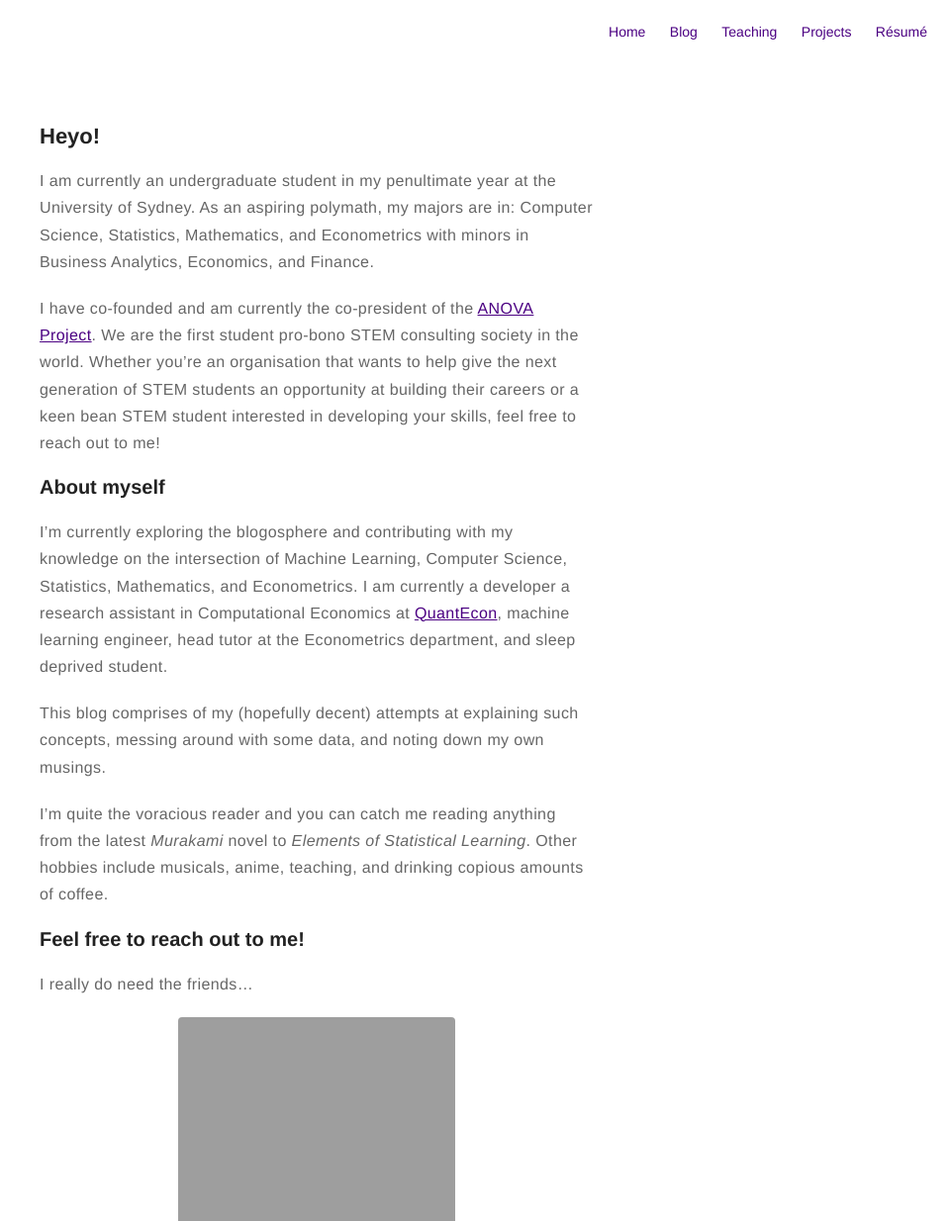
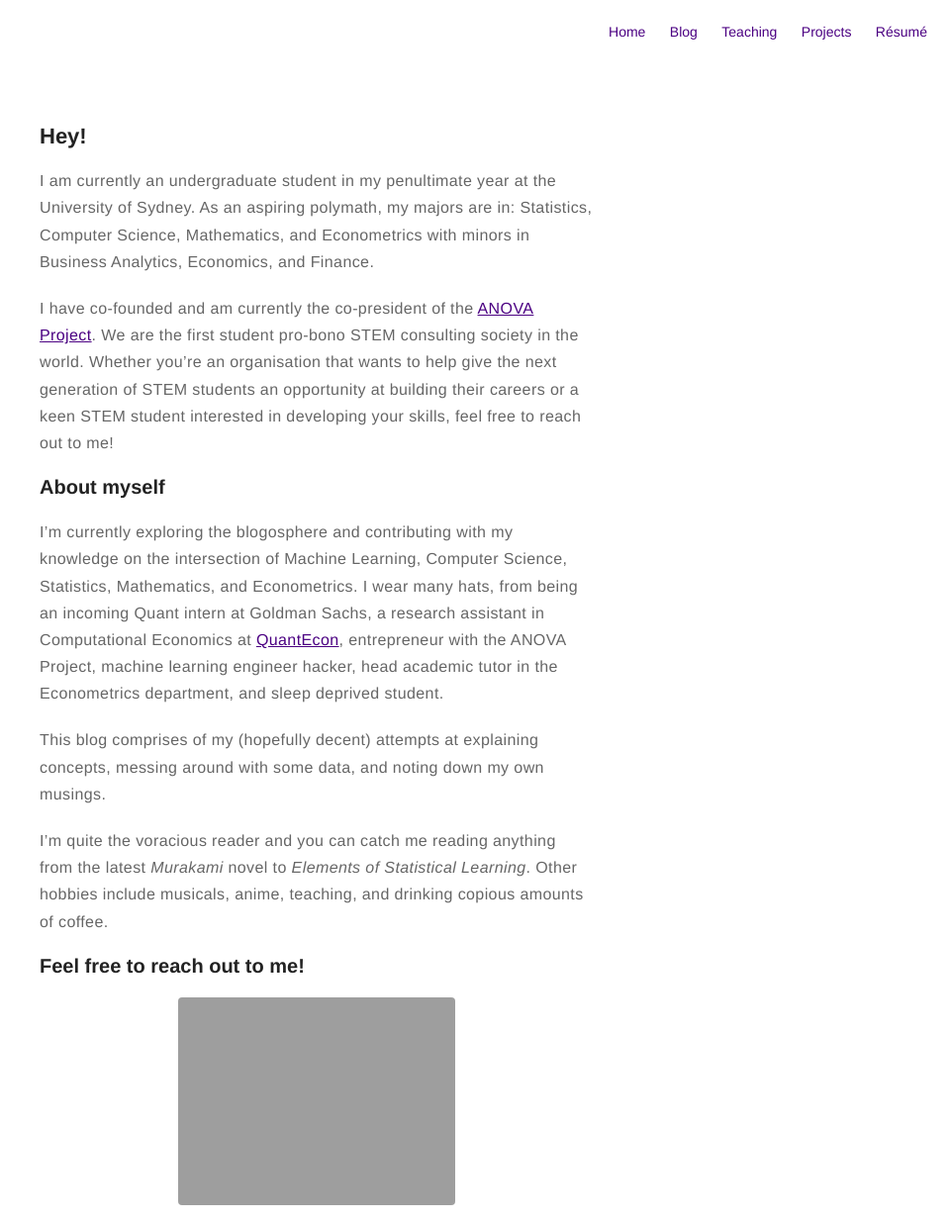
Before and after one commit to chrishyland/chrishyland.github.io, a Jekyll site: the page built from about.md, in a window 1280 px wide, cut to the strip 0-1234 px from the top of the page. Shown: the whole strip at 99% size, without its empty margins (320-1280 px from the left). Built offline with Jekyll 4.4.1, drawn with Linux system fonts in a browser that asks for light colours.

Commit message:
Updated about me page

```diff
--- a/about.md
+++ b/about.md
@@ -3,20 +3,19 @@ title: About
 layout: page
 ---
 
-## Heyo!
+## Hey!
 
-I am currently an undergraduate student in my penultimate year at the University of Sydney. As an aspiring polymath, my majors are in: Computer Science, Statistics, Mathematics, and Econometrics with minors in Business Analytics, Economics, and Finance.
+I am currently an undergraduate student in my penultimate year at the University of Sydney. As an aspiring polymath, my majors are in:  Statistics, Computer Science, Mathematics, and Econometrics with minors in Business Analytics, Economics, and Finance.
 
-I have co-founded and am currently the co-president of the [ANOVA Project](http://anovaprojectusyd.org). We are the first student pro-bono STEM consulting society in the world. Whether you're an organisation that wants to help give the next generation of STEM students an opportunity at building their careers or a keen bean STEM student interested in developing your skills, feel free to reach out to me!
+I have co-founded and am currently the co-president of the [ANOVA Project](http://anovaprojectusyd.org). We are the first student pro-bono STEM consulting society in the world. Whether you're an organisation that wants to help give the next generation of STEM students an opportunity at building their careers or a keen STEM student interested in developing your skills, feel free to reach out to me!
 
 ### About myself
-I'm currently exploring the blogosphere and contributing with my knowledge on the intersection of Machine Learning, Computer Science, Statistics, Mathematics, and Econometrics. I am currently a developer a research assistant in Computational Economics at [QuantEcon](https://quantecon.org/), machine learning engineer, head tutor at the Econometrics department, and sleep deprived student.
+I'm currently exploring the blogosphere and contributing with my knowledge on the intersection of Machine Learning, Computer Science, Statistics, Mathematics, and Econometrics. I wear many hats, from being an incoming Quant intern at Goldman Sachs, a research assistant in Computational Economics at [QuantEcon](https://quantecon.org/), entrepreneur with the ANOVA Project, machine learning engineer hacker, head academic tutor in the Econometrics department, and sleep deprived student.
 
-This blog comprises of my (hopefully decent) attempts at explaining such concepts, messing around with some data, and noting down my own musings.
+This blog comprises of my (hopefully decent) attempts at explaining concepts, messing around with some data, and noting down my own musings.
 
 I'm quite the voracious reader and you can catch me reading anything from the latest _Murakami_ novel to _Elements of Statistical Learning_. Other hobbies include musicals, anime,  teaching, and drinking copious amounts of coffee.
 
 ### Feel free to reach out to me!
-I really do need the friends...
 
 ![Profile]({{ "/assets/Headshot2.jpg" | absolute_url }})
```
